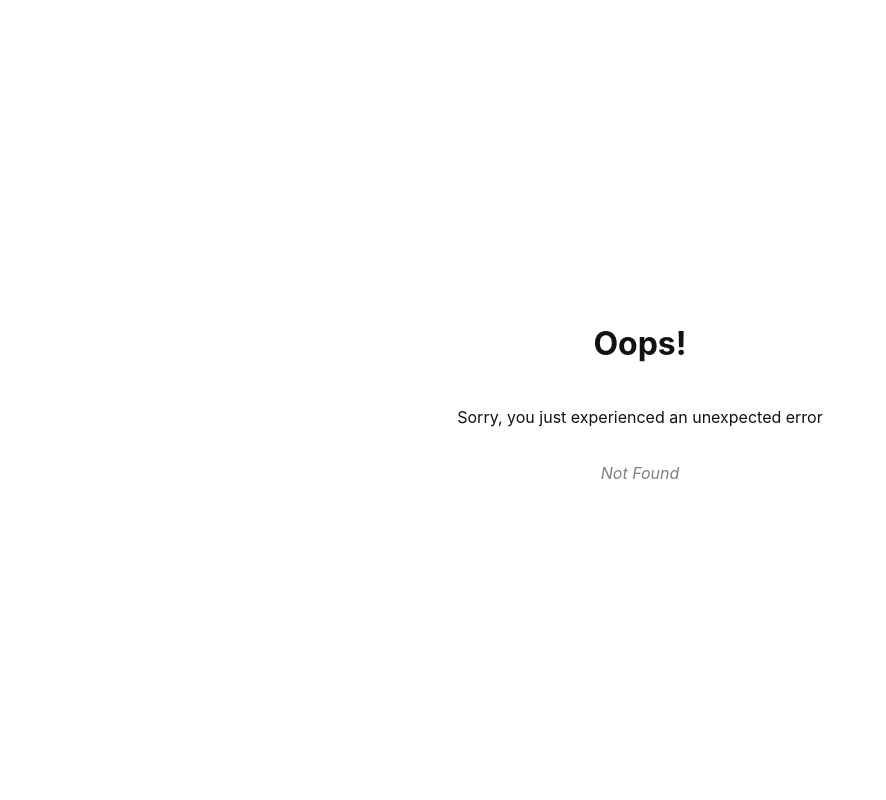
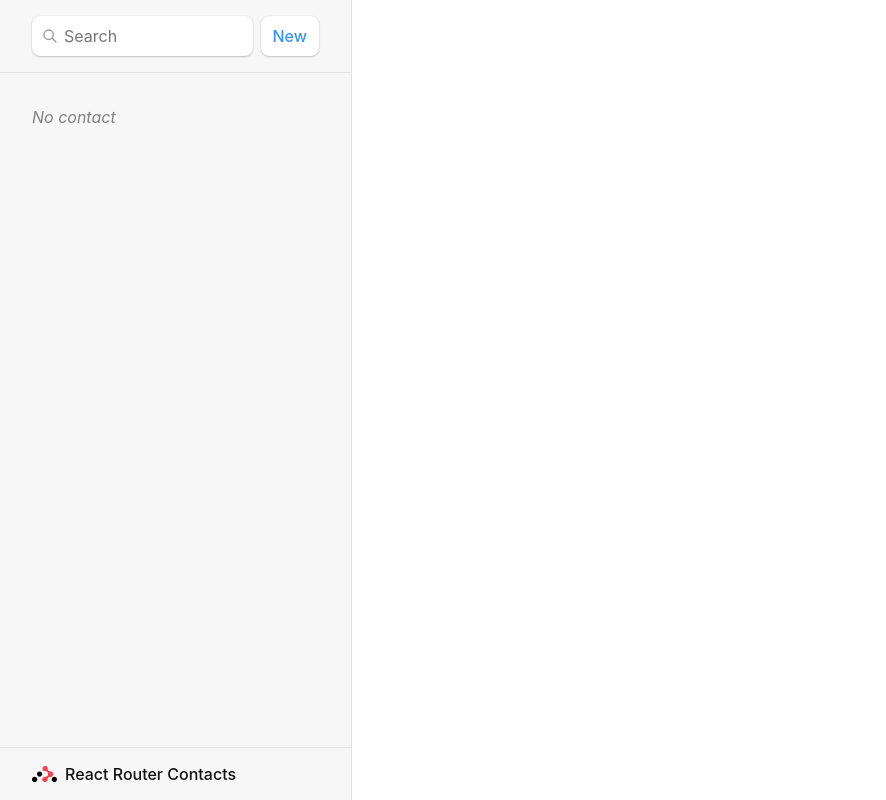
Before and after one commit to gingerheef003/router-test, a React (Create React App) app: page /contacts/1/destroy in a window 1280 px wide. Before the commit this address had no page. Shown: the whole page, without its empty margins (0-886 px from the left). Built offline with nearby package versions, Linux system fonts and the light colour scheme.

Commit message:
Added delete contact

```diff
--- a/src/index.js
+++ b/src/index.js
@@ -8,6 +8,7 @@ import Root, { action as rootAction, loader as rootLoader } from './routes/root'
 import ErrorPage from "./routes/error-page"
 import Contact, { loader as contactLoader } from './routes/contact';
 import EditContact, { action as editAction } from './routes/edit';
+import { action as destroyAction } from './routes/destroy';
 
 const router = createBrowserRouter([
 	{
@@ -26,7 +27,12 @@ const router = createBrowserRouter([
 				path: "contacts/:contactId/edit",
 				element: <EditContact />,
 				loader: contactLoader,
-				action: editAction
+				action: editAction,
+			},
+			{
+				path: "contacts/:contactId/destroy",
+				action: destroyAction,
+				errorElement: <div>Ooops! There seems to be an error :(</div>
 			}
 		],
 	},
--- /dev/null
+++ b/src/routes/destroy.jsx
@@ -0,0 +1,7 @@
+import { redirect } from "react-router-dom";
+import { deleteContact } from "../contacts";
+
+export async function action({ params }) {
+	await deleteContact(params.contactId);
+	return redirect("/")
+}
--- a/src/routes/root.jsx
+++ b/src/routes/root.jsx
@@ -1,5 +1,5 @@
 import React from "react"
-import { Form, Link, Outlet, useLoaderData } from "react-router-dom"
+import { Form, Link, NavLink, Outlet, redirect, useLoaderData, useNavigation } from "react-router-dom"
 import "../styles/root.css"
 import { createContact, getContacts } from "../contacts"
 
@@ -10,12 +10,14 @@ export async function loader() {
 
 export async function action() {
 	const contact = await createContact();
-	return { contact };
+	return redirect(`/contacts/${contact.id}/edit`);
 }
 
 export default function Root() {
 
 	const { contacts } = useLoaderData();
+	const navigation = useNavigation();
+
 	return (
 		<>
 			<div id="sidebar">
@@ -48,7 +50,12 @@ export default function Root() {
 						<ul>
 						{contacts.map(contact => (
 							<li key={contact.id}>
-								<Link to={`contacts/${contact.id}`}>
+								<NavLink
+									to={`contacts/${contact.id}`}
+									className={({ isActive, isPending }) =>
+										isActive ? "active" : isPending ? "pending" : ""
+									}
+								>
 									{contact.first || contact.last ? (
 										<>
 											{contact.first} {contact.last}
@@ -57,7 +64,7 @@ export default function Root() {
 										<i>No Name</i>
 									)}{" "}
 									{contact.favourite && <span>★</span>}
-								</Link>
+								</NavLink>
 							</li>
 						))}
 						</ul>
@@ -68,7 +75,12 @@ export default function Root() {
 					)}
 				</nav>
 			</div>
-			<div id="detail">
+			<div
+				id="detail"
+				className={
+					navigation.state === "loading" ? "loading" : ""
+				}
+				>
 				<Outlet />
 			</div>
 		</>
```
